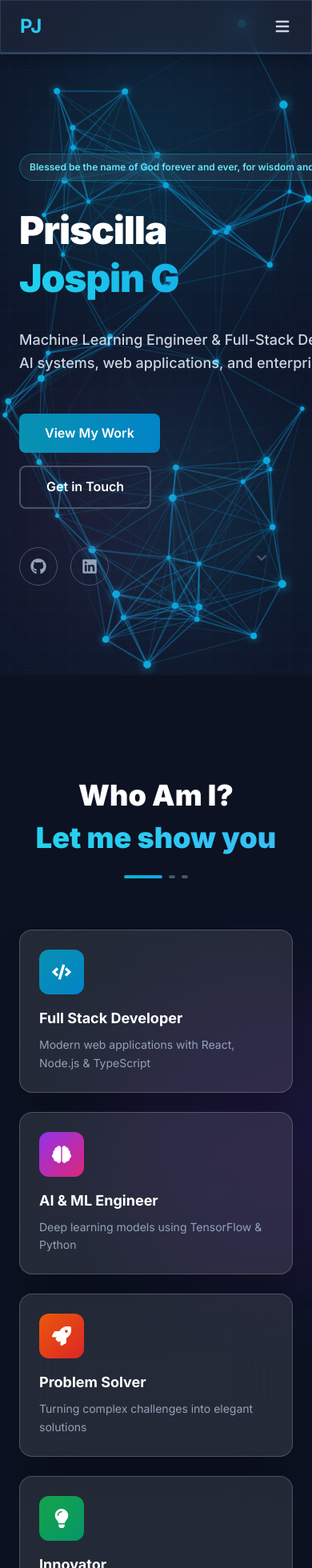
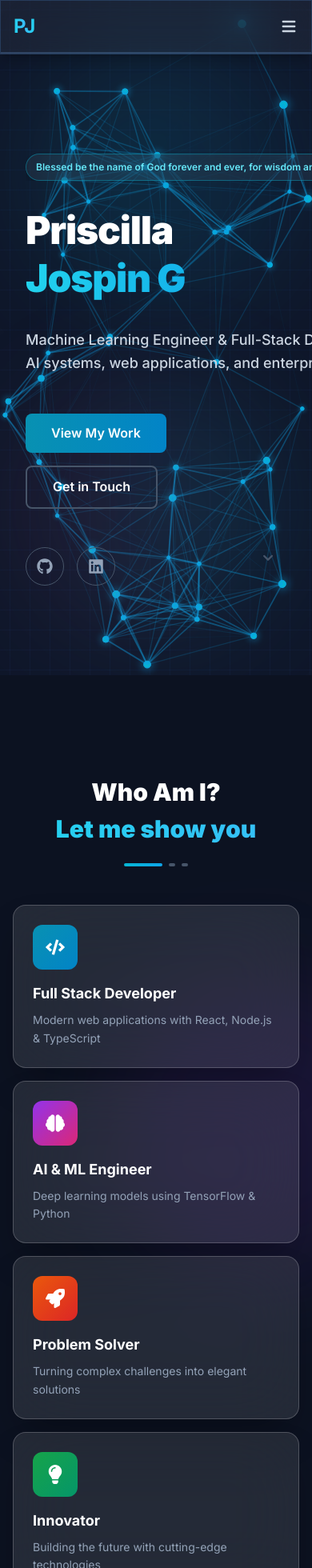
Before and after one commit to PriscillajospinG/upgraded-port, a React (Vite) app: page / in a window 390 px wide. Shown: the top 1960 px of the page at 80% size. Built offline with nearby package versions, Linux system fonts and the light colour scheme.

Commit message:
refactor: adjust padding and layout for About, Contact, Hero, Projects, Skills, and Navbar components for improved responsiveness

```diff
--- a/src/components/About.tsx
+++ b/src/components/About.tsx
@@ -40,16 +40,16 @@ export default function About() {
         <div className="absolute -bottom-1/4 -left-1/3 w-96 h-96 bg-blue-600/10 rounded-full blur-3xl" />
       </div>
 
-      <div className="relative z-10 max-w-7xl mx-auto px-6">
+      <div className="relative z-10 max-w-7xl mx-auto px-4 sm:px-6 lg:px-8">
         {/* Header */}
         <motion.div
-          className="text-center mb-16"
+          className="text-center mb-12 sm:mb-16"
           initial={{ opacity: 0, y: -20 }}
           whileInView={{ opacity: 1, y: 0 }}
           transition={{ duration: 0.6 }}
           viewport={{ once: true }}
         >
-          <h2 className="text-4xl md:text-5xl font-black mb-4 leading-tight">
+          <h2 className="text-3xl sm:text-4xl md:text-5xl font-black mb-4 leading-tight">
             <span className="block text-white mb-2">Who Am I?</span>
             <span className="block bg-gradient-to-r from-cyan-400 to-sky-400 bg-clip-text text-transparent">
               Let me show you
@@ -63,7 +63,7 @@ export default function About() {
         </motion.div>
 
         {/* Features Grid */}
-        <div className="grid md:grid-cols-2 lg:grid-cols-4 gap-6">
+        <div className="grid grid-cols-1 md:grid-cols-2 lg:grid-cols-4 gap-4 md:gap-6">
           {features.map((feature, index) => {
             const Icon = feature.icon;
             return (
--- a/src/components/Contact.tsx
+++ b/src/components/Contact.tsx
@@ -55,7 +55,7 @@ export default function Contact() {
         <div className="absolute bottom-1/4 left-1/4 w-96 h-96 bg-purple-600/10 rounded-full blur-3xl" />
       </div>
 
-      <div className="relative z-10 max-w-6xl mx-auto px-6">
+      <div className="relative z-10 max-w-6xl mx-auto px-4 sm:px-6 lg:px-8">
         <motion.div
           className="text-center mb-16"
           initial={{ opacity: 0, y: 20 }}
@@ -63,17 +63,17 @@ export default function Contact() {
           transition={{ duration: 0.6 }}
           viewport={{ once: true }}
         >
-          <h2 className="text-4xl md:text-5xl font-bold mb-4 gradient-text leading-tight">
+          <h2 className="text-3xl sm:text-4xl md:text-5xl font-bold mb-4 gradient-text leading-tight">
             Get In Touch
           </h2>
           <div className="w-20 h-1 bg-gradient-to-r from-cyan-500 to-sky-500 mx-auto mb-6"></div>
-          <p className="text-base md:text-lg text-slate-300 max-w-3xl mx-auto leading-relaxed mb-12">
+          <p className="text-sm sm:text-base md:text-lg text-slate-300 max-w-3xl mx-auto leading-relaxed mb-12">
             Ready to discuss your next project or explore collaboration
             opportunities? I'd love to hear from you.
           </p>
         </motion.div>
 
-        <div className="grid lg:grid-cols-2 gap-12">
+        <div className="grid grid-cols-1 lg:grid-cols-2 gap-6 md:gap-8 lg:gap-12">
           {/* Contact Information */}
           <motion.div
             className="space-y-8"
@@ -83,7 +83,7 @@ export default function Contact() {
             viewport={{ once: true }}
           >
             <div>
-              <h3 className="text-2xl font-bold text-cyan-400 mb-8">
+              <h3 className="text-xl sm:text-2xl font-bold text-cyan-400 mb-6 sm:mb-8">
                 Contact Information
               </h3>
               <div className="space-y-4">
@@ -125,7 +125,7 @@ export default function Contact() {
 
             {/* Social Links */}
             <div>
-              <h3 className="text-2xl font-bold text-cyan-400 mb-8">
+              <h3 className="text-xl sm:text-2xl font-bold text-cyan-400 mb-6 sm:mb-8">
                 Connect With Me
               </h3>
               <div className="flex space-x-4">
--- a/src/components/Hero.tsx
+++ b/src/components/Hero.tsx
@@ -23,7 +23,7 @@ export default function Hero() {
   return (
     <section
       id="hero"
-      className="relative min-h-screen flex flex-col items-center justify-center text-center overflow-hidden px-6 pt-20"
+      className="relative min-h-screen flex flex-col items-center justify-center text-center overflow-hidden px-4 sm:px-6 lg:px-8 pt-20"
     >
       {/* Animated grid background */}
       <div className="absolute inset-0 overflow-hidden -z-10">
@@ -54,7 +54,7 @@ export default function Hero() {
       </div>
 
       <motion.div
-        className="relative z-10 max-w-7xl mx-auto"
+        className="relative z-10 max-w-6xl mx-auto px-4 sm:px-6 lg:px-8"
         variants={containerVariants}
         initial="hidden"
         animate="visible"
--- a/src/components/Navbar.tsx
+++ b/src/components/Navbar.tsx
@@ -20,7 +20,7 @@ export default function Navbar() {
       animate={{ y: 0 }}
       transition={{ duration: 0.5 }}
     >
-      <div className="max-w-6xl mx-auto px-6 py-4 flex justify-between items-center">
+      <div className="max-w-6xl mx-auto px-4 sm:px-6 lg:px-8 py-4 flex justify-between items-center">
         <motion.div
           className="text-2xl font-bold gradient-text"
           whileHover={{ scale: 1.05 }}
--- a/src/components/Projects.tsx
+++ b/src/components/Projects.tsx
@@ -58,7 +58,7 @@ export default function Projects() {
         <div className="absolute bottom-1/3 left-1/4 w-96 h-96 bg-blue-600/10 rounded-full blur-3xl" />
       </div>
 
-      <div className="relative z-10 max-w-6xl mx-auto px-6">
+      <div className="relative z-10 max-w-6xl mx-auto px-4 sm:px-6 lg:px-8">
         <motion.h2
           className="text-4xl md:text-5xl font-bold text-center mb-16 gradient-text leading-tight"
           initial={{ opacity: 0, y: -20 }}
@@ -69,7 +69,7 @@ export default function Projects() {
           Featured Projects
         </motion.h2>
 
-        <div className="grid gap-8 sm:grid-cols-2 lg:grid-cols-3 auto-rows-max">
+        <div className="grid gap-6 sm:gap-8 grid-cols-1 sm:grid-cols-2 lg:grid-cols-3 auto-rows-max">
           {projects.map((project, index) => (
             <motion.div
               key={index}
@@ -81,7 +81,7 @@ export default function Projects() {
               whileHover={{ y: -8 }}
             >
               {/* Image Container */}
-              <div className="relative h-56 overflow-hidden bg-gradient-to-br from-cyan-500/20 to-sky-500/20">
+              <div className="relative h-40 sm:h-56 overflow-hidden bg-gradient-to-br from-cyan-500/20 to-sky-500/20">
                 <img
                   src={project.image}
                   alt={project.title}
@@ -91,11 +91,11 @@ export default function Projects() {
               </div>
 
               {/* Content */}
-              <div className="p-6 flex flex-col flex-grow">
-                <h3 className="text-2xl font-bold text-cyan-400 group-hover:text-cyan-300 transition-colors mb-3">
+              <div className="p-4 sm:p-6 flex flex-col flex-grow">
+                <h3 className="text-xl sm:text-2xl font-bold text-cyan-400 group-hover:text-cyan-300 transition-colors mb-2 sm:mb-3">
                   {project.title}
                 </h3>
-                <p className="text-slate-300 text-sm leading-relaxed mb-4 flex-grow">
+                <p className="text-slate-300 text-xs sm:text-sm leading-relaxed mb-3 sm:mb-4 flex-grow">
                   {project.description}
                 </p>
 
--- a/src/components/Skills.tsx
+++ b/src/components/Skills.tsx
@@ -57,7 +57,7 @@ export default function Skills() {
         <div className="absolute bottom-1/4 left-1/4 w-96 h-96 bg-purple-600/10 rounded-full blur-3xl" />
       </div>
 
-      <div className="relative z-10 max-w-7xl mx-auto px-6">
+      <div className="relative z-10 max-w-7xl mx-auto px-4 sm:px-6 lg:px-8">
         <motion.div
           className="text-center mb-16"
           initial={{ opacity: 0, y: 20 }}
@@ -76,7 +76,7 @@ export default function Skills() {
         </motion.div>
 
         {/* Unified Icon Grid */}
-        <div className="grid grid-cols-3 sm:grid-cols-4 md:grid-cols-5 lg:grid-cols-8 gap-4 md:gap-6">
+        <div className="grid grid-cols-2 sm:grid-cols-3 md:grid-cols-4 lg:grid-cols-6 xl:grid-cols-8 gap-2 sm:gap-4 md:gap-6">
           {skills.map((skill, index) => (
             <motion.div
               key={skill.name}
```
